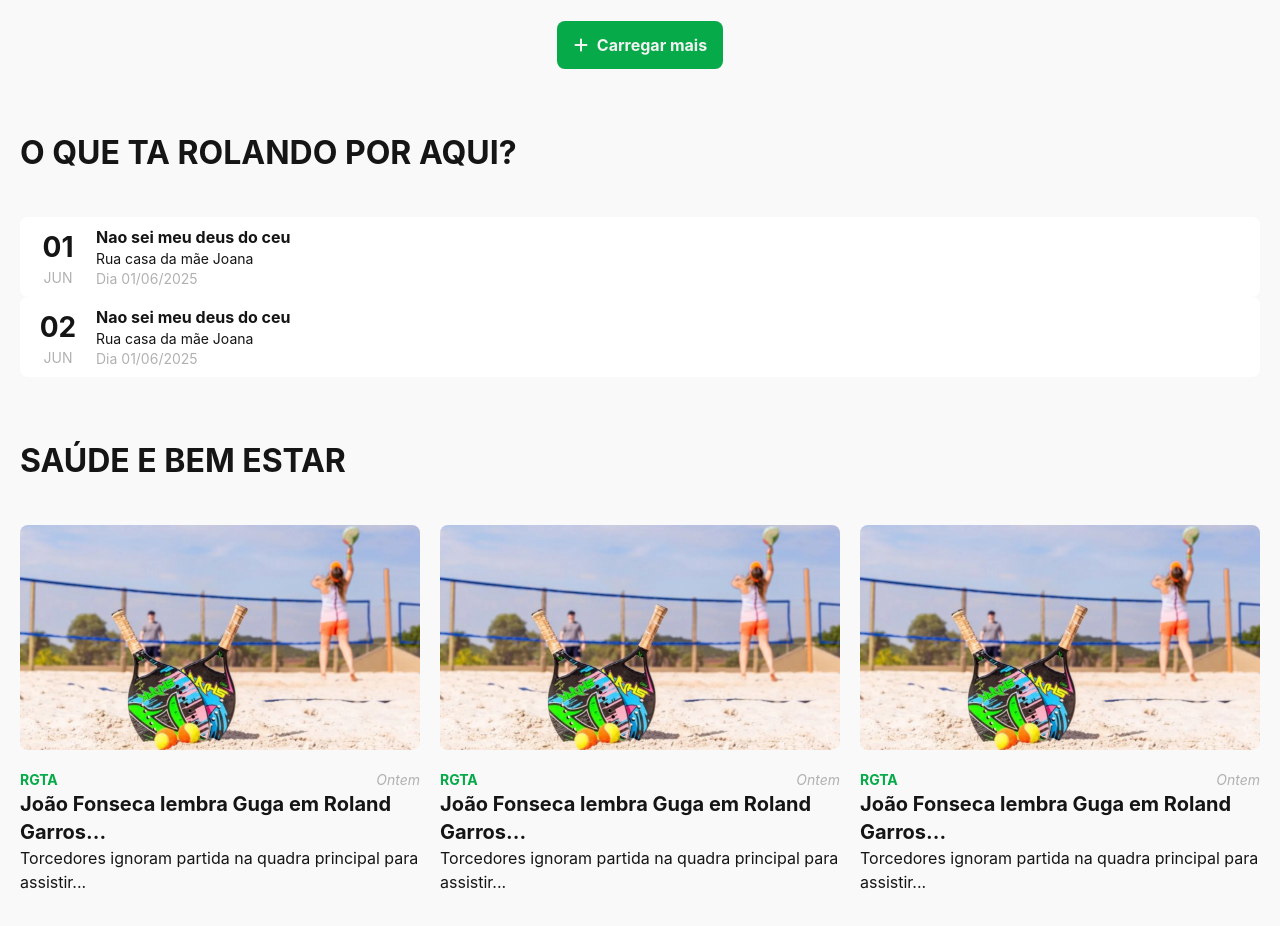
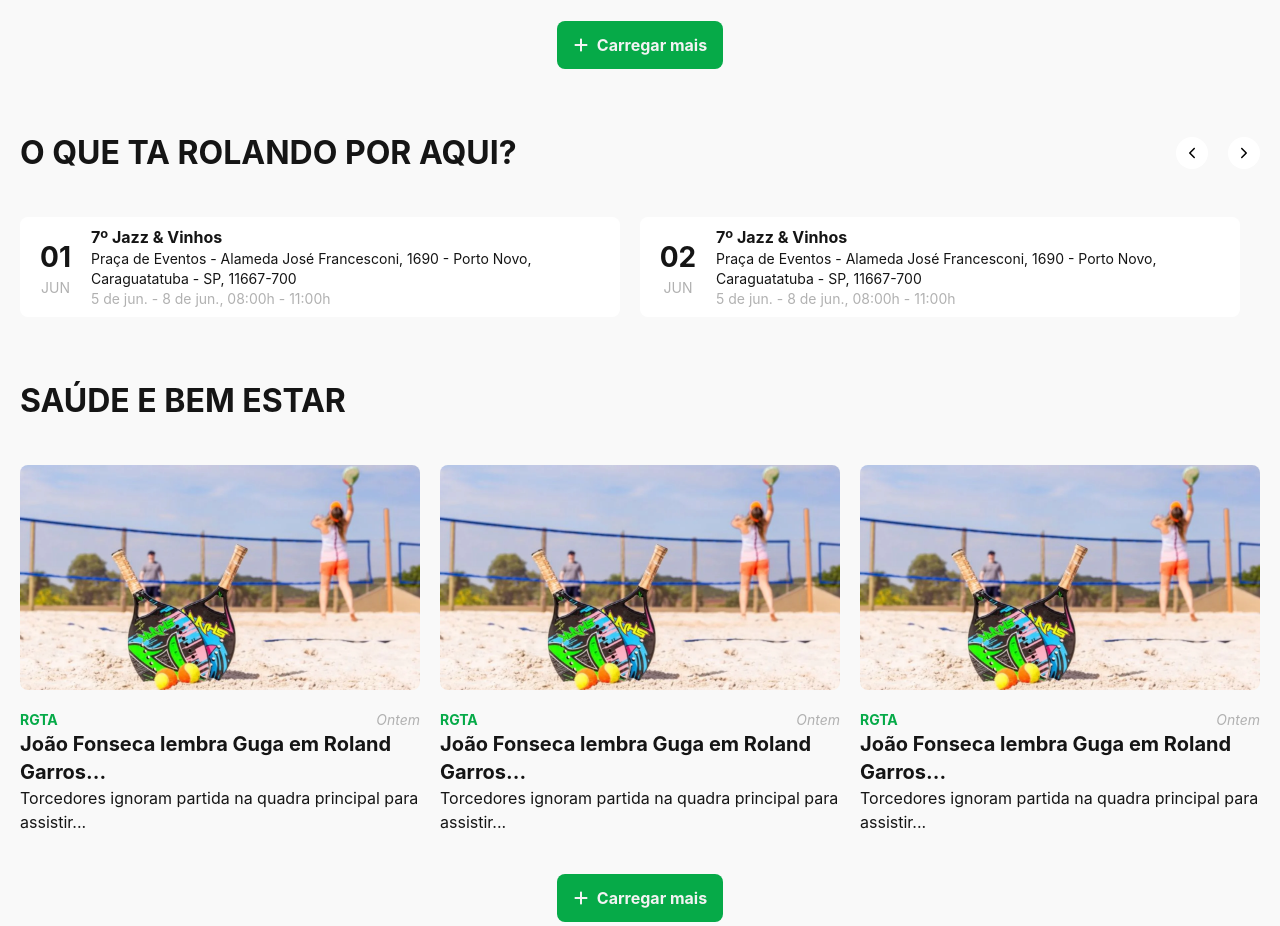
Before and after one commit to mjuliamiosso/top-10-eventos-esportivos, a Next.js app in the folder frontend/: page /news in a window 1280 px wide. Shown: the part 1140-2066 px from the top of the page. Built offline with nearby package versions, Linux system fonts and the light colour scheme.

Commit message:
feat: event carousel

```diff
--- a/frontend/package.json
+++ b/frontend/package.json
@@ -13,7 +13,8 @@
     "next": "15.3.3",
     "react": "^19.0.0",
     "react-dom": "^19.0.0",
-    "react-icons": "^5.5.0"
+    "react-icons": "^5.5.0",
+    "react-multi-carousel": "^2.8.6"
   },
   "devDependencies": {
     "@eslint/eslintrc": "^3",
--- a/frontend/src/app/news/page.tsx
+++ b/frontend/src/app/news/page.tsx
@@ -1,9 +1,14 @@
+"use client";
+
 import Button from "@/components/common/Button";
 import EventDate from "@/components/news/EventDate";
 import Interview from "@/components/news/Interview";
 import News from "@/components/news/News";
-import React from "react";
+import React, { useRef } from "react";
 import { FaPlus } from "react-icons/fa6";
+import Carousel from "react-multi-carousel";
+import "react-multi-carousel/lib/styles.css";
+import { IoIosArrowBack, IoIosArrowForward } from "react-icons/io";
 
 const page = () => {
   // Notícias em Destaque
@@ -70,12 +75,35 @@ const page = () => {
     {
       day: "01",
       month: "JUN",
+      place: "7º Jazz & Vinhos",
+      address:
+        "Praça de Eventos - Alameda José Francesconi, 1690 - Porto Novo, Caraguatatuba - SP, 11667-700",
+      date: "5 de jun. - 8 de jun., 08:00h - 11:00h",
+    },
+    {
+      day: "02",
+      month: "JUN",
+      place: "7º Jazz & Vinhos",
+      address:
+        "Praça de Eventos - Alameda José Francesconi, 1690 - Porto Novo, Caraguatatuba - SP, 11667-700",
+      date: "5 de jun. - 8 de jun., 08:00h - 11:00h",
+    },
+    {
+      day: "03",
+      month: "JUN",
       place: "Nao sei meu deus do ceu",
       address: "Rua casa da mãe Joana",
       date: "Dia 01/06/2025",
     },
     {
-      day: "02",
+      day: "04",
+      month: "JUN",
+      place: "Nao sei meu deus do ceu",
+      address: "Rua casa da mãe Joana",
+      date: "Dia 01/06/2025",
+    },
+    {
+      day: "05",
       month: "JUN",
       place: "Nao sei meu deus do ceu",
       address: "Rua casa da mãe Joana",
@@ -126,6 +154,29 @@ const page = () => {
       date: "Ontem",
     },
   ];
+
+  // Carrosel Evento
+  const responsiveEvent = {
+    superLargeDesktop: {
+      breakpoint: { max: 4000, min: 1440 },
+      items: 3,
+    },
+    desktop: {
+      breakpoint: { max: 1440, min: 1024 },
+      items: 3,
+    },
+    tablet: {
+      breakpoint: { max: 1024, min: 768 },
+      items: 2,
+    },
+    mobile: {
+      breakpoint: { max: 464, min: 0 },
+      items: 1,
+    },
+  };
+
+  const carouselRef = useRef<any>(null);
+
   return (
     <section className="bg-[var(--background-color)]">
       <div className="container sectionSpacing">
@@ -161,13 +212,40 @@ const page = () => {
         </div>
         {/* Eventos */}
         <div className="flex flex-col gap-5 lg:gap-10">
-          <h2 className="sectionHeading">O que ta rolando por aqui?</h2>
+          <div className="flex justify-between items-center">
+            <h2 className="sectionHeading">O que ta rolando por aqui?</h2>
+            <div className="flex justify-end gap-5">
+              <button
+                onClick={() => carouselRef.current?.previous()}
+                className="bg-white text-black rounded-full p-2 hover:bg-gray-100 cursor-pointer"
+              >
+                <IoIosArrowBack />
+              </button>
+              <button
+                onClick={() => carouselRef.current?.next()}
+                className="bg-white text-black rounded-full p-2 hover:bg-gray-100 cursor-pointer"
+              >
+                <IoIosArrowForward />
+              </button>
+            </div>
+          </div>
           {/* Lista de Eventos */}
-          <div>
+          <Carousel
+            ref={carouselRef}
+            swipeable={true}
+            draggable={true}
+            ssr={true}
+            infinite={true}
+            renderDotsOutside={true}
+            autoPlay={false}
+            arrows={false}
+            dotListClass="custom-dot-list-style"
+            responsive={responsiveEvent}
+          >
             {eventsList.map((news, index) => (
               <EventDate key={index} {...news} />
             ))}
-          </div>
+          </Carousel>
         </div>
         {/* Saúde e bem estar */}
         <div className="flex flex-col gap-5 lg:gap-10">
--- a/frontend/src/components/news/EventDate.tsx
+++ b/frontend/src/components/news/EventDate.tsx
@@ -16,7 +16,7 @@ const EventDate: FC<EventDateProps> = ({
   date,
 }) => {
   return (
-    <div className="flex gap-5 items-center text-[var(--text-color)] px-5 py-2 rounded-lg bg-white">
+    <div className="flex gap-5 items-center text-[var(--text-color)] px-5 py-2 rounded-lg bg-white mr-5 h-full">
       <div className="flex flex-col w-9 items-center">
         <p className="font-bold text-[1.75rem]">{day}</p>
         <p className="text-[var(--gray-color)] text-sm">{month}</p>
```
Also changed, not shown: 1 other file (tests, documents, lock files or other folders).
